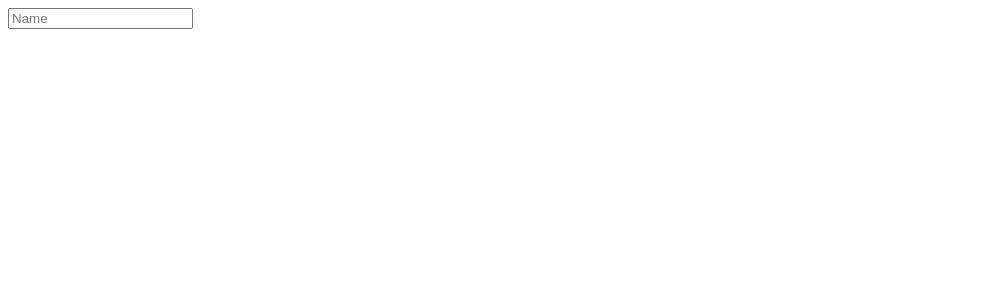
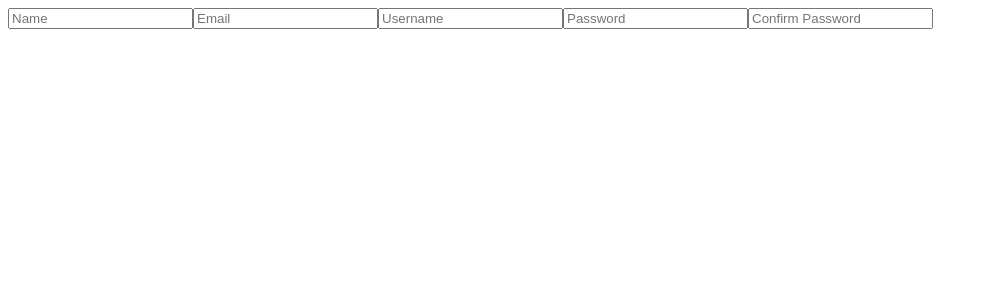
Before and after one commit to asingh714/betternotes, a React (Create React App) app in the folder my-app/: page /register in a window 1280 px wide. Shown: the top 300 px of the page, without its empty margins (0-988 px from the left). Built offline with nearby package versions, Linux system fonts and the light colour scheme.

Commit message:
completed register form with all inputs

```diff
--- a/my-app/src/components/register-form/register-form.component.js
+++ b/my-app/src/components/register-form/register-form.component.js
@@ -30,6 +30,34 @@ export default class RegisterForm extends Component {
           type="text"
           value={this.state.name}
         />
+        <FormInput
+          name="email"
+          handleChange={this.handleChange}
+          placeHolder="Email"
+          type="email"
+          value={this.state.email}
+        />
+        <FormInput
+          name="username"
+          handleChange={this.handleChange}
+          placeHolder="Username"
+          type="text"
+          value={this.state.username}
+        />
+        <FormInput
+          name="password"
+          handleChange={this.handleChange}
+          placeHolder="Password"
+          type="password"
+          value={this.state.password}
+        />
+        <FormInput
+          name="confirm_password"
+          handleChange={this.handleChange}
+          placeHolder="Confirm Password"
+          type="password"
+          value={this.state.confirm_password}
+        />
       </div>
     );
   }
```
Also changed, not shown: 1 other file (tests, documents, lock files or other folders).
